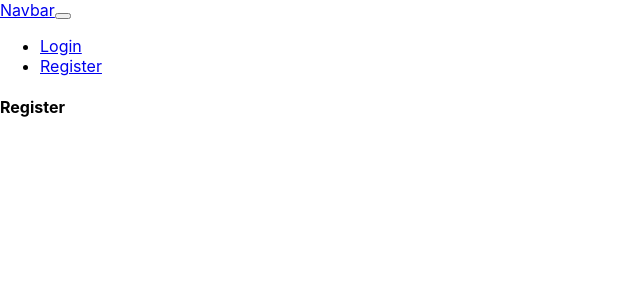
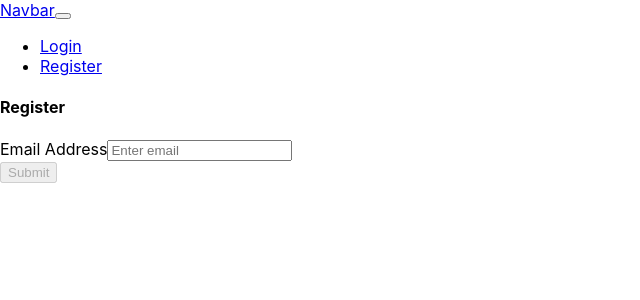
Before and after one commit to tedirland/gql_project, a React (Create React App) app in the folder client/: page /register in a window 1280 px wide. Shown: the top 300 px of the page, without its empty margins (0-640 px from the left). Built offline with nearby package versions, Linux system fonts and the light colour scheme.

Commit message:
Start on registration and login forms. Created a form in register w/ no functionality

```diff
--- a/client/src/pages/Home.js
+++ b/client/src/pages/Home.js
@@ -59,16 +59,6 @@
           Fetch Posts
         </button>
       </div>
-      <hr />
-      {JSON.stringify(posts)}
-      <hr />
-      {JSON.stringify(state.user)}
-      <hr />
-      <button className="btn btn-primary" onClick={updateName}>
-        Change User Name
-      </button>
-      <hr />
-      {JSON.stringify(history)}
     </div>
   );
 };
--- a/client/src/pages/auth/Login.js
+++ b/client/src/pages/auth/Login.js
@@ -1,10 +1,27 @@
-import React from 'react';
+import React, { useState } from 'react';
 
 const Login = () => {
+  const [email, setEmail] = useState('');
+  const [loading, setLoading] = useState(false);
+
+  const handleSubmit = () => {};
   return (
     <div className="container p-5">
       <div className="row">
         <h4>Login</h4>
+        <form onSubmit={handleSubmit}>
+          <div className="form-group">
+            <label>Email Address</label>
+            <input
+              type="email"
+              value={email}
+              onChange={e => setEmail(e.target.value)}
+              className="form-control"
+              placeholder="Enter email"
+              disabled={loading}
+            ></input>
+          </div>
+        </form>
       </div>
     </div>
   );
--- a/client/src/pages/auth/Register.js
+++ b/client/src/pages/auth/Register.js
@@ -1,11 +1,33 @@
-import React from 'react';
+import React, { useState } from 'react';
 
 const Register = () => {
+  const [email, setEmail] = useState(null);
+  const [loading, setLoading] = useState(false);
+
+  const handleSubmit = () => {};
+
   return (
     <div className="container p-5">
-      <div className="row">
-        <h4>Register</h4>
-      </div>
+      <h4>Register</h4>
+      <form onSubmit={handleSubmit}>
+        <div className="form-group">
+          <label>Email Address</label>
+          <input
+            type="email"
+            value={email}
+            onChange={e => setEmail(e.target.value)}
+            className="form-control"
+            placeholder="Enter email"
+            disabled={loading}
+          />
+        </div>
+        <button
+          className="btn btn-raised btn-primary"
+          disabled={!email || loading}
+        >
+          Submit
+        </button>
+      </form>
     </div>
   );
 };
```
